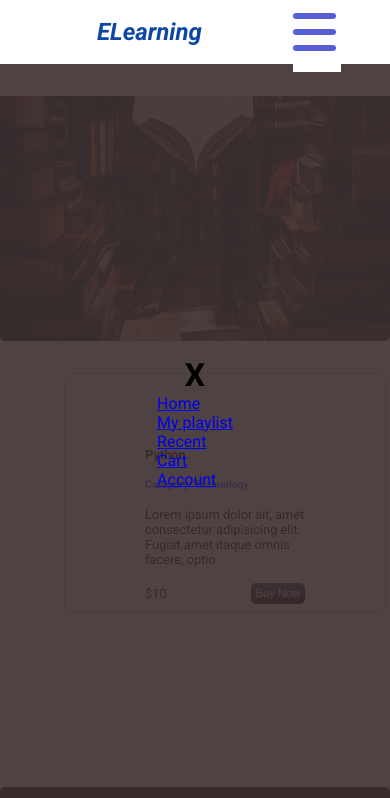
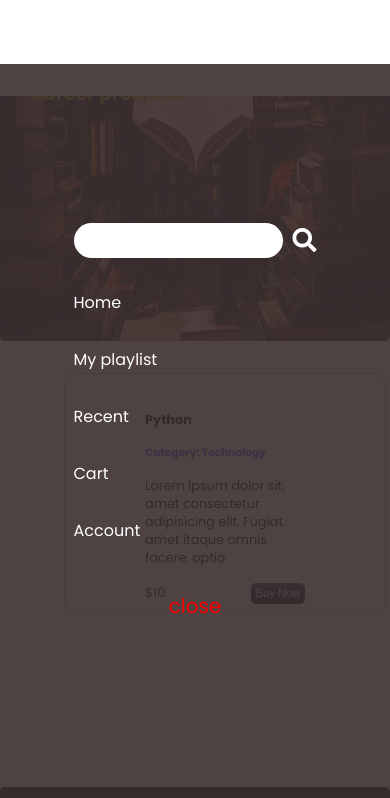
Before and after one commit to Teesam/E-Learning, a plain HTML site: page index.html in a window 390 px wide. Both pictures are taken after a click on the element 317 px from the left and 32 px from the top of the page. Shown: the top 798 px of the page. Drawn offline with Linux system fonts and the light colour scheme.

Commit message:
for menu

```diff
--- a/index.html
+++ b/index.html
@@ -67,30 +67,7 @@
             </div>
         </nav>
 
-        <div id = 'ham-menu'>
-            <div>
-                <h1 id = 'close'>X</h1>
-            </div>
-            <div>
-                <ul>
-                    <li>
-                        <a href="#" class="nav-item">Home</a>
-                    </li>
-                    <li>
-                        <a href="./playlist/playlist.html" class="nav-item">My playlist</a>
-                    </li>
-                    <li>
-                        <a href="#" class="nav-item">Recent</a>
-                    </li>
-                    <li>
-                        <a href="#" class="nav-item">Cart</a>
-                    </li>
-                    <li>
-                        <a href="#" class="nav-item">Account</a>
-                    </li>
-                </ul>
-            </div>
-        </div>
+
 
         <div id = 'sub-nav'>
             <ul>
@@ -122,7 +99,35 @@
         </div>
     </section>
 
+    <div id = 'ham-menu'>
+        <div id = 'ham-div'>
+            <div id = 'ham-search-div'>
+                <input type="text" id = 'ham-nav-input'>
+                <h2><i class="fas fa-search" id = 'ham-fa'></i></h2>
+            </div>
+            <ul id = 'ham-ul'>
+                <li class="ham-li">
+                    <a href="#" class="nav-item">Home</a>
+                </li>
+                <li class="ham-li">
+                    <a href="./playlist/playlist.html" class="nav-item">My playlist</a>
+                </li>
+                <li class="ham-li">
+                    <a href="#" class="nav-item">Recent</a>
+                </li>
+                <li class="ham-li">
+                    <a href="#" class="nav-item">Cart</a>
+                </li>
+                <li class="ham-li">
+                    <a href="#" class="nav-item">Account</a>
+                </li>
+            </ul>
+        </div>
 
+        <div id = 'close-div'>
+            <p id = 'close'>close</p>
+        </div>
+    </div>
 
 
 
--- a/landing/nav.css
+++ b/landing/nav.css
@@ -202,24 +202,6 @@ nav > ul > li > a:hover{
     padding: 1rem;
 }
 
-#hambugger{
-    display: none;
-    flex-direction: column;
-    align-items: flex-end;
-    justify-content: center;
-    width: 3rem;
-    height: 5rem;
-    background-color: white;
-}
-
-.ham{
-    background-color: var(--blue);
-    width: 90%;
-    height: .4em;
-    margin: .3rem;
-    border-radius: 3px;
-}
-
 #fa{
     width: 10px;
     margin-right: 10px;
@@ -249,7 +231,7 @@ nav > ul > li > a:hover{
 
 @media only screen and (max-width: 490px){
     body{
-        font-family: 'Roboto';
+        font-family: 'poppins', 'Roboto', sans-serif;
         overflow-x: hidden;
     }
 
@@ -404,15 +386,15 @@ nav > ul > li > a:hover{
     flex-direction: column;
     align-items: flex-end;
     justify-content: center;
-    width: 3rem;
-    height: 5rem;
-    background-color: white;
+    width: 40px;
+    height: 40px;
+    background-color: transparent;
 }
 
 .ham{
     background-color: var(--blue);
-    width: 90%;
-    height: .4em;
+    width: 38px;
+    height: 5px;
     margin: .3rem;
     border-radius: 3px;
     }
@@ -425,18 +407,60 @@ nav > ul > li > a:hover{
         flex-direction: column;
         justify-content: center;
         align-items: center;
-        position: absolute;
+        position: fixed;
         top: 0;
         right: 0;
         left: 0;
+        bottom: 0;
         z-index: 99;
     }
 
-    #ham-menu:active{
+    .ham-li{
+        list-style-type: none;
+        margin-top: 2rem;
+    }
+
+    .ham-li > a{
+        text-decoration: none;
+        color: white;
+    }
+
+    #close-div{
+        margin-top: 3rem;
+        display: flex;
+        justify-content: flex-start;
+    }
+
+    #close{
+        font-size: 20px;
+        color: red;
+        text-align: start;
+    }
+
+    #ham-nav-input{
+        padding: .5rem 1rem;
+        border-radius: 50px;
+        border: none;
+        outline: 0;
+    }
+
+    #ham-search-btn{
+        color: var(--blue);
+        font-size: .8rem;
+        font-weight: bold;
+        background-color: transparent;
+        border: none;
+        cursor: pointer;
+        margin-left: 1rem;
+        display: none;
+    }
+
+    #ham-search-div{
         display: flex;
     }
 
-    #close{
-        font-size: 2rem;
+    #ham-fa{
+        color: white;
+        margin-left: 10px;
     }
 }
--- a/landing/script.js
+++ b/landing/script.js
@@ -28,8 +28,12 @@ function carousel() {
 
   document.getElementById('hambugger').addEventListener('click', () => {
       document.getElementById('ham-menu').style.display = 'flex';
+      document.getElementById('hambugger').style.visibility = 'hidden';
+      document.getElementById('logo-div').style.display = 'none';
 })
 
   document.getElementById('close').addEventListener('click', () => {
       document.getElementById('ham-menu').style.display = 'none';
+      document.getElementById('hambugger').style.visibility = 'visible';
+      document.getElementById('logo-div').style.display = 'flex';
   })
```
